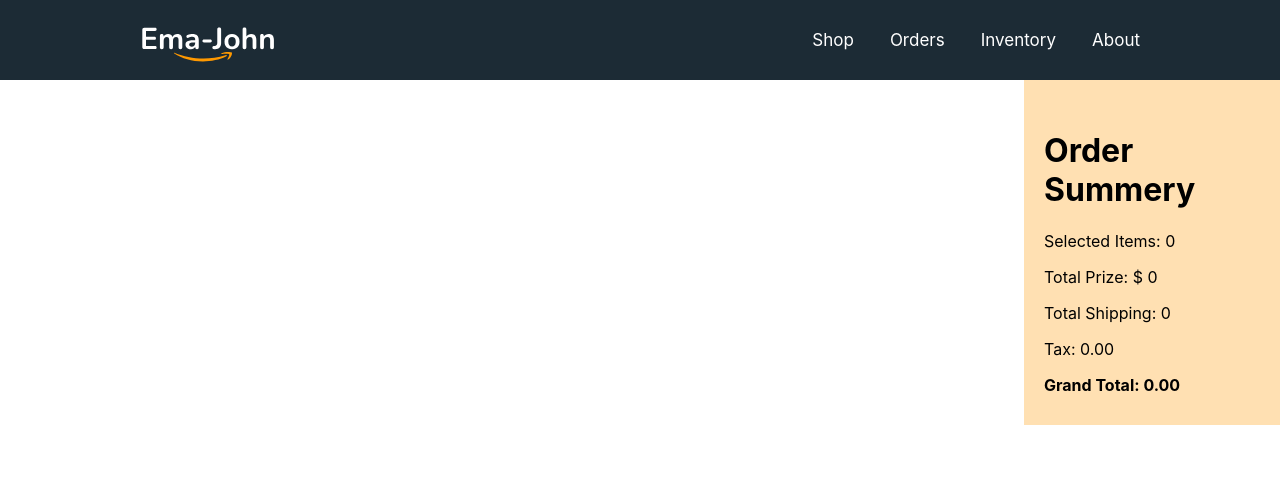
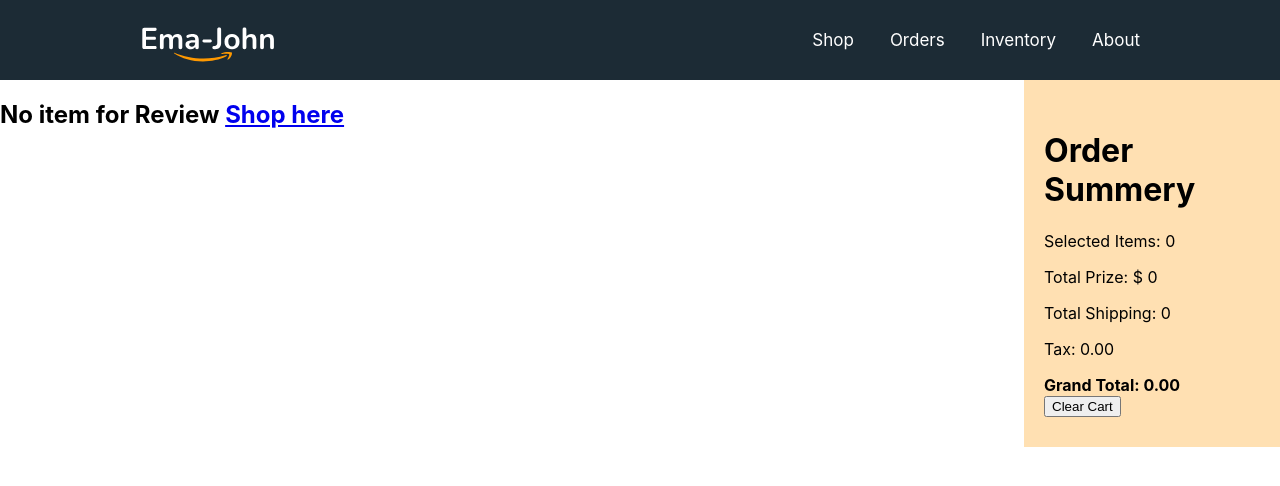
Before and after one commit to StrikerAbir/Ema-jhon-react-router, a React (Create React App) app: page /orders in a window 1280 px wide. Shown: the top 486 px of the page. Built offline with nearby package versions, Linux system fonts and the light colour scheme.

Commit message:
53-9 Module Summary, explore children props

```diff
--- a/src/components/Cart/Cart.js
+++ b/src/components/Cart/Cart.js
@@ -1,7 +1,7 @@
 import React from 'react';
 import './Cart.css'
 
-const  Cart = ({ cart }) => {
+const  Cart = ({ cart,clearCart,children }) => {
 //   console.log(cart);
   // way 1 calculate total
   // let total = 0;
@@ -36,6 +36,8 @@
       <p>Total Shipping: {shipping}</p>
       <p>Tax: {tax}</p>
       <h4>Grand Total: {grandTotal.toFixed(2)}</h4>
+      <button onClick={clearCart}>Clear Cart</button>
+      {children}
     </div>
   );
 };
--- a/src/components/Orders/Orders.js
+++ b/src/components/Orders/Orders.js
@@ -1,6 +1,6 @@
 import React, { useState } from 'react';
-import { useLoaderData } from 'react-router-dom';
-import { removeFromDb } from '../../utilities/fakedb';
+import { Link, useLoaderData } from 'react-router-dom';
+import { deleteShoppingCart, removeFromDb } from '../../utilities/fakedb';
 import Cart from '../Cart/Cart';
 import ReviewItem from '../ReviewItem/ReviewItem';
 
@@ -13,15 +13,22 @@
         setCart(remaining);
         removeFromDb(id);
     }
+     const clearCart = () => {
+       setCart([]);
+       deleteShoppingCart();
+     };
     return (
         <div className="shop-container">
             <div className="orders-container">
                 {
                     cart.map(product=><ReviewItem key={product.id} product={product} handleRemoveItem={handleRemoveItem}></ReviewItem>)
                 }
+                {
+                    cart.length===0 && <h2>No item for Review <Link to='/shop'>Shop here</Link></h2>
+                }
             </div>
             <div className='cart-container'>
-                <Cart cart={cart}></Cart>
+                <Cart clearCart={clearCart} cart={cart}></Cart>
             </div>
         </div>
     );
--- a/src/components/Shop/Shop.js
+++ b/src/components/Shop/Shop.js
@@ -1,14 +1,17 @@
-import React, { useEffect, useState } from 'react';
-import { useLoaderData } from 'react-router-dom';
-import { addToDb, getStoredCart } from "../../utilities/fakedb";
-import Cart from '../Cart/Cart';
-import Product from '../Product/Product';
-import './Shop.css'
+import React, { useEffect, useState } from "react";
+import { Link, useLoaderData } from "react-router-dom";
+import {
+  addToDb,
+  deleteShoppingCart,
+  getStoredCart,
+} from "../../utilities/fakedb";
+import Cart from "../Cart/Cart";
+import Product from "../Product/Product";
+import "./Shop.css";
 const Shop = () => {
-
   // const [products, setProducts] = useState([])
   const products = useLoaderData();
-    const [cart,setCart] = useState([])
+  const [cart, setCart] = useState([]);
 
   // useEffect(() => {
   //     console.log('before fetch');
@@ -27,7 +30,7 @@
     // console.log(storedCart);
     const savedCart = [];
     for (const id in storedCart) {
-            const addedProduct = products.find(product => product.id === id)
+      const addedProduct = products.find((product) => product.id === id);
       // console.log('storage finished');
       if (addedProduct) {
         // console.log(addedProduct);
@@ -37,38 +40,46 @@
       }
     }
     setCart(savedCart);
-    },[products])
+  }, [products]);
 
   const handleAddToCart = (selectedProduct) => {
     let newCart = [];
-        const exist = cart.find(product => product.id === selectedProduct.id);
+    const exist = cart.find((product) => product.id === selectedProduct.id);
     if (!exist) {
       selectedProduct.quantity = 1;
       newCart = [...cart, selectedProduct];
     } else {
-            const rest = cart.filter(product => product.id !== selectedProduct.id);
+      const rest = cart.filter((product) => product.id !== selectedProduct.id);
       exist.quantity = exist.quantity + 1;
       newCart = [...rest, exist];
     }
 
     setCart(newCart);
-        addToDb(selectedProduct.id)
+    addToDb(selectedProduct.id);
   };
 
+  const clearCart = () => {
+    setCart([]);
+    deleteShoppingCart();
+  };
 
   return (
-        <div className='shop-container'>
+    <div className="shop-container">
       <div className="products-container">
-                {
-                    products.map(product => <Product
+        {products.map((product) => (
+          <Product
             key={product.id}
             product={product}
             handleAddToCart={handleAddToCart}
-                    ></Product>)
-                }
+          ></Product>
+        ))}
       </div>
       <div className="cart-container">
-                <Cart cart={cart}></Cart>
+        <Cart clearCart={clearCart} cart={cart}>
+          <Link to="/orders">
+            <button>Review Order</button>
+          </Link>
+        </Cart>
       </div>
     </div>
   );
```
Lines whose indentation alone changed are shown as unchanged.
